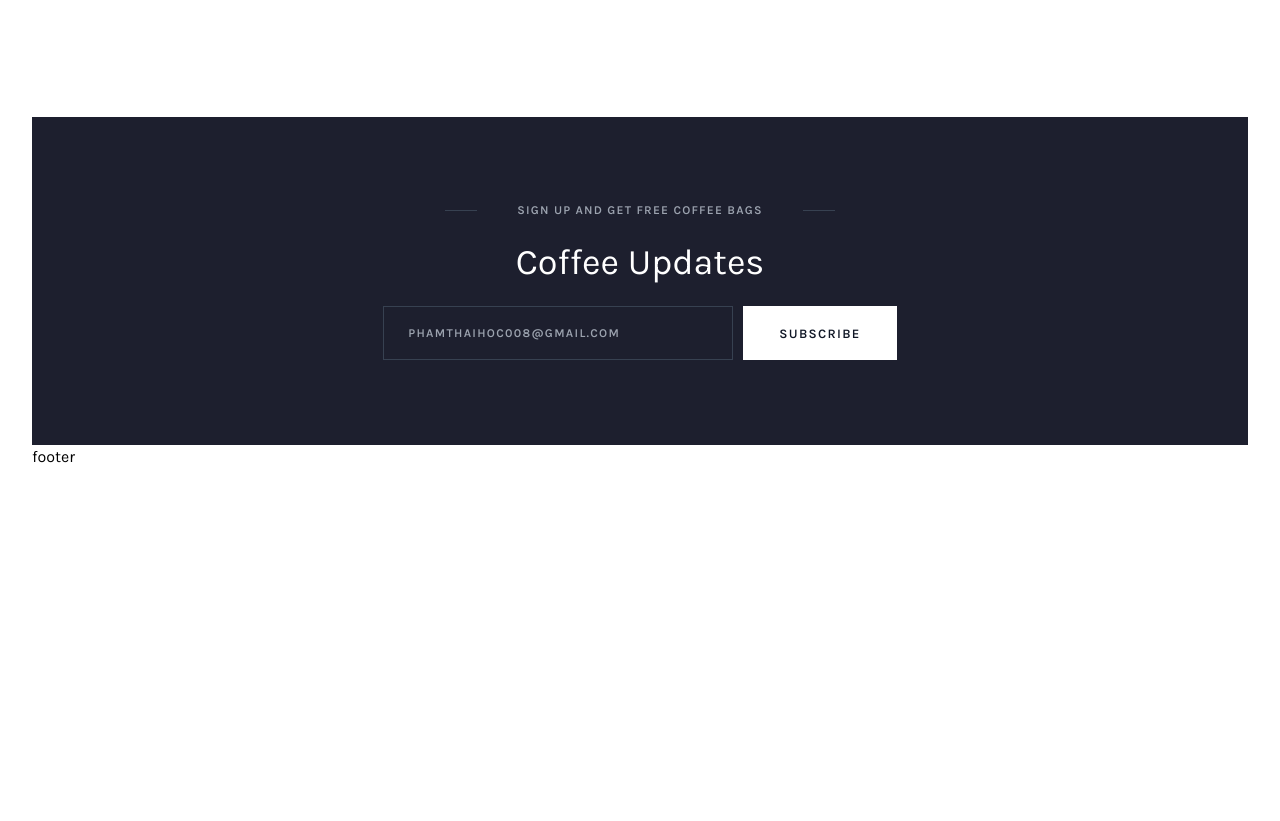
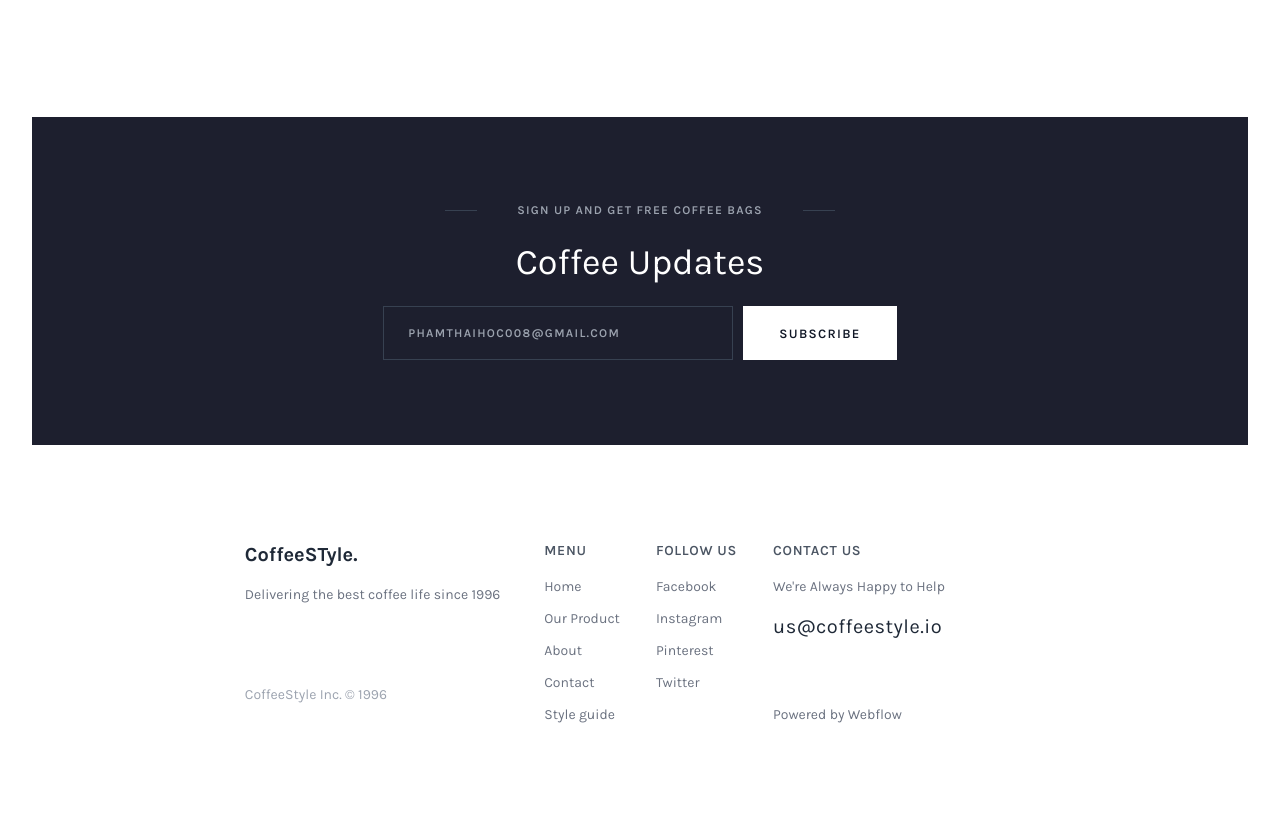
Before and after one commit to HocPhamThai/tailwindcss-coffee-style, a website: page public/index.html in a window 1280 px wide. Shown: the part 5489-6310 px from the top of the page. Before the commit the page ends 5958 px from the top, so only its background shows below. Drawn offline with Linux system fonts and the light colour scheme.

Commit message:
add footer

```diff
--- a/public/index.html
+++ b/public/index.html
@@ -495,7 +495,42 @@
           </div>
           <!--End subcribe-us -->
         </main>
-        <footer>footer</footer>
+        <footer class="mx-auto w-[95%] xl:w-[65%] py-24 text-gray-500 text-sm">
+          <div class="flex flex-col md:flex-row gap-12 md:gap-9 text-center md:text-left">
+            <div class="basis-1/3">
+              <div class="font-bold text-xl mb-4 text-gray-800">CoffeeSTyle.</div>
+              <div class="mb-6 md:mb-20">Delivering the best coffee life since 1996</div>
+              <div class="text-gray-400 hover:text-coffee-400"><a href="#">CoffeeStyle Inc. © 1996</a></div>
+            </div>
+            <div class="1/6">
+              <div class="uppercase text-gray-600 mb-4 tracking-wider font-semibold">Menu</div>
+              <div class="flex flex-col gap-3">
+                <div class=""><a href="#" class="hover:text-coffee-400">Home</a></div>
+                <div class=""><a href="#" class="hover:text-coffee-400">Our Product</a></div>
+                <div class=""><a href="#" class="hover:text-coffee-400">About</a></div>
+                <div class=""><a href="#" class="hover:text-coffee-400">Contact</a></div>
+                <div class=""><a href="#" class="hover:text-coffee-400">Style guide</a></div>
+              </div>
+            </div>
+            <div class="1/6">
+              <div class="uppercase text-gray-600 mb-4 tracking-wider font-semibold">Follow Us</div>
+              <div class="flex flex-col gap-3">
+                <div class=""><a href="#" class="hover:text-coffee-400">Facebook</a></div>
+                <div class=""><a href="#" class="hover:text-coffee-400">Instagram</a></div>
+                <div class=""><a href="#" class="hover:text-coffee-400">Pinterest</a></div>
+                <div class=""><a href="#" class="hover:text-coffee-400">Twitter</a></div>
+              </div>
+            </div>
+            <div class="1/3">
+              <div class="uppercase text-gray-600 mb-4 tracking-wider font-semibold">Contact Us</div>
+              <div class="mb-4">We're Always Happy to Help</div>
+              <div class="mb-16 font-normal text-xl text-gray-800 tracking-wide">
+                <a href="#" class="hover:text-coffee-400">us@coffeestyle.io</a>
+              </div>
+              <div class=""><a href="#" class="hover:text-coffee-400">Powered by Webflow</a></div>
+            </div>
+          </div>
+        </footer>
       </div>
       <!-- End content-wrapper -->
     </div>
```
Also changed, not shown: public/output.css.
